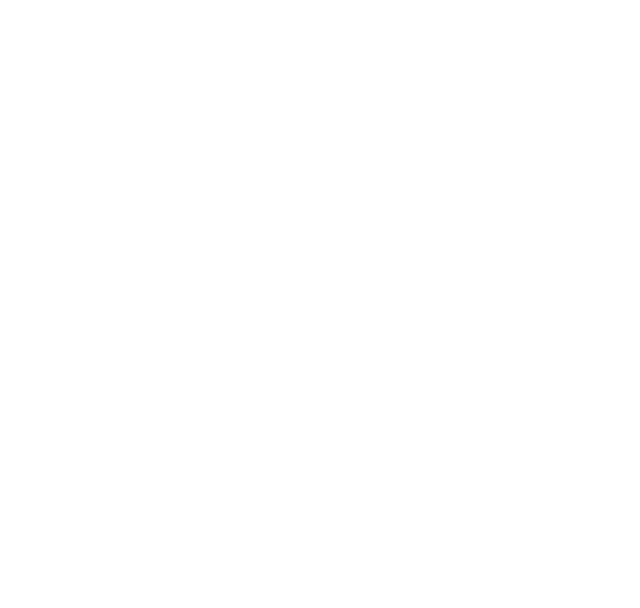
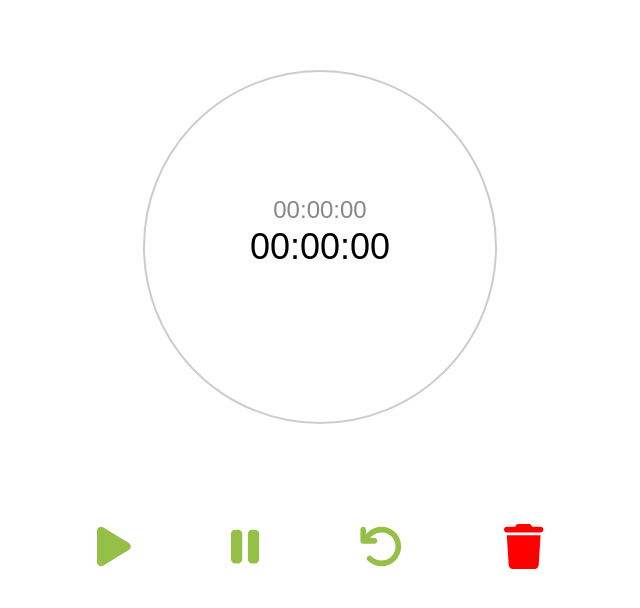
Before and after one commit to Shopify/eng-intern-assessment-react, a React app: page / in a window 1280 px wide. Shown: the top 608 px of the page, without its empty margins (320-960 px from the left). Built offline with nearby package versions, Linux system fonts and the light colour scheme.

Commit message:
Implemented most of the front-end

```diff
--- a/package.json
+++ b/package.json
@@ -12,6 +12,10 @@
   "author": "",
   "license": "ISC",
   "dependencies": {
+    "@fortawesome/fontawesome-free": "^6.5.1",
+    "@fortawesome/fontawesome-svg-core": "^6.5.1",
+    "@fortawesome/free-solid-svg-icons": "^6.5.1",
+    "@fortawesome/react-fontawesome": "^0.2.0",
     "react": "^18.2.0",
     "react-dom": "^18.2.0"
   },
--- a/src/App.tsx
+++ b/src/App.tsx
@@ -1,7 +1,10 @@
 import React from 'react'
+import StopWatch from './StopWatch'
 
 export default function App() {
     return(
-        <div></div>
+        <div>
+            <StopWatch/>
+        </div>
     )
 }
--- a/src/StopWatch.tsx
+++ b/src/StopWatch.tsx
@@ -1,7 +1,28 @@
 import React from 'react'
+import './utils/styles.css'
+import StopWatchButton from './StopWatchButton'
+
+interface TimersProps {
+    mainTimer: string;
+    lapTimer: string;
+}
+
+const Timers = ({ mainTimer, lapTimer }: TimersProps) => {
+    return (
+      <div className="timers-container">
+        <div className="main-timer">{mainTimer}</div>
+        <div className="lap-timer">{lapTimer}</div>
+      </div>
+    );
+};
 
 export default function StopWatch() {
     return(
-        <div></div>
+        <div className="main">
+            <div className="thin-gray-circle">
+            <Timers mainTimer="00:00:00" lapTimer="00:00:00" />
+            </div>
+            <StopWatchButton/>
+        </div>
     )
 }
--- a/src/StopWatchButton.tsx
+++ b/src/StopWatchButton.tsx
@@ -1,7 +1,15 @@
 import React from 'react'
+import { FontAwesomeIcon } from '@fortawesome/react-fontawesome';
+import { faPlay, faPause, faUndo, faTrash} from '@fortawesome/free-solid-svg-icons';
+import './utils/styles.css'
 
 export default function StopWatchButton() {
     return(
-        <div></div>
+        <div className="button-group">
+            <FontAwesomeIcon icon={faPlay} className="icon" />
+            <FontAwesomeIcon icon={faPause} className="icon" />
+            <FontAwesomeIcon icon={faUndo} className="icon" />
+            <FontAwesomeIcon icon={faTrash} className="reset-icon" />
+        </div>
     )
 }
--- /dev/null
+++ b/src/utils/styles.css
@@ -0,0 +1,61 @@
+body, html {
+    height: 100%;
+    margin: 0;
+    display: flex;
+    flex-direction: column;
+    align-items: center;
+}
+
+.main {
+    display: flex;
+    flex-direction: column;
+    align-items: center;
+}
+
+.thin-gray-circle {
+    width: 350px;
+    height: 350px;
+    border: 2px solid #ccc;
+    margin-top: 70px;
+    margin-bottom: 100px;
+    border-radius: 50%;
+    display: flex;
+    align-items: center;
+    justify-content: center;
+    background-color: #fff;
+}
+
+.icon {
+    color: #96bf48;
+    font-size: 45px;
+}
+
+.reset-icon {
+    color: red;
+    font-size: 45px;
+}
+
+.button-group {
+    display: flex;
+    gap: 100px;
+}
+
+.timers-container {
+    position: relative;
+    text-align: center;
+}
+
+.main-timer {
+    font-size: 36px;
+    font-family: Arial, sans-serif;
+}
+
+.lap-timer {
+    font-size: 24px;
+    font-family: Arial, sans-serif;
+    position: absolute;
+    top: -30px;
+    left: 50%;
+    transform: translateX(-50%);
+    color: #888;
+}
```
Also changed, not shown: 2 other files (tests, documents, lock files or other folders).
